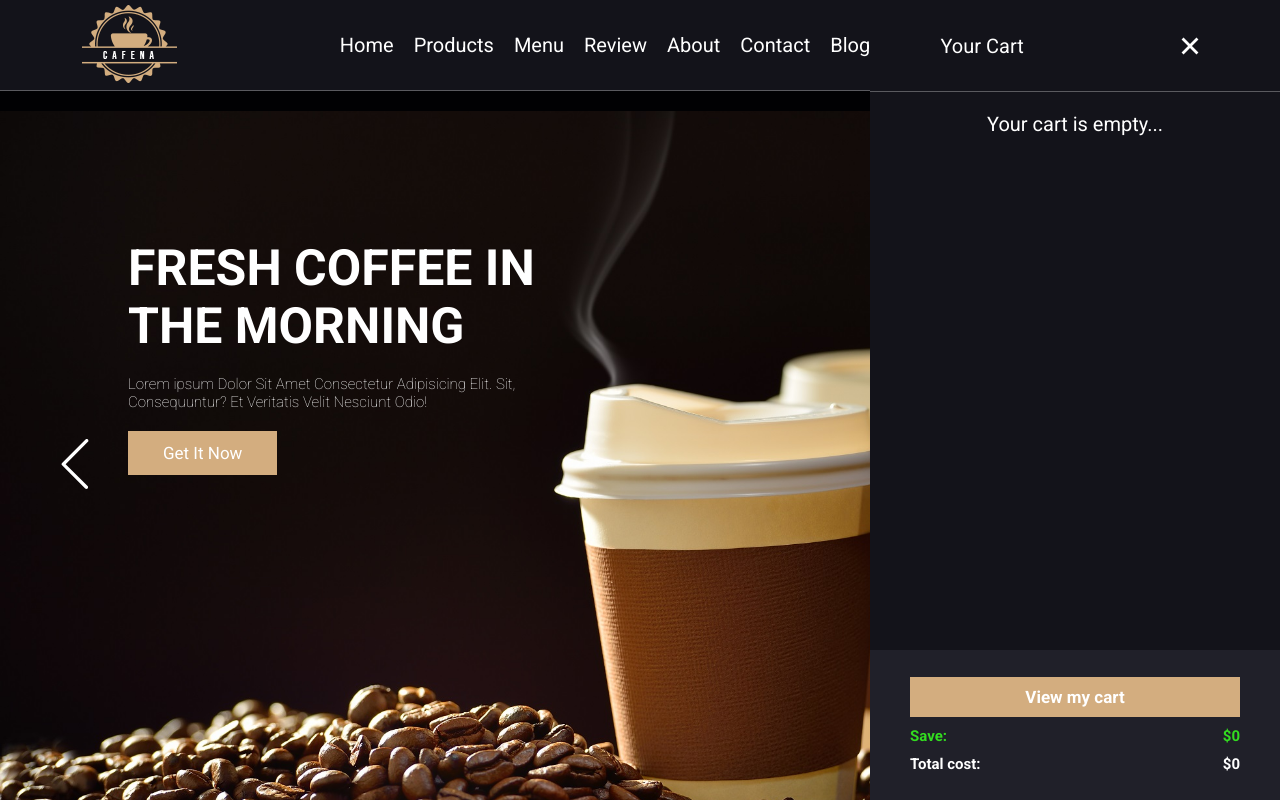
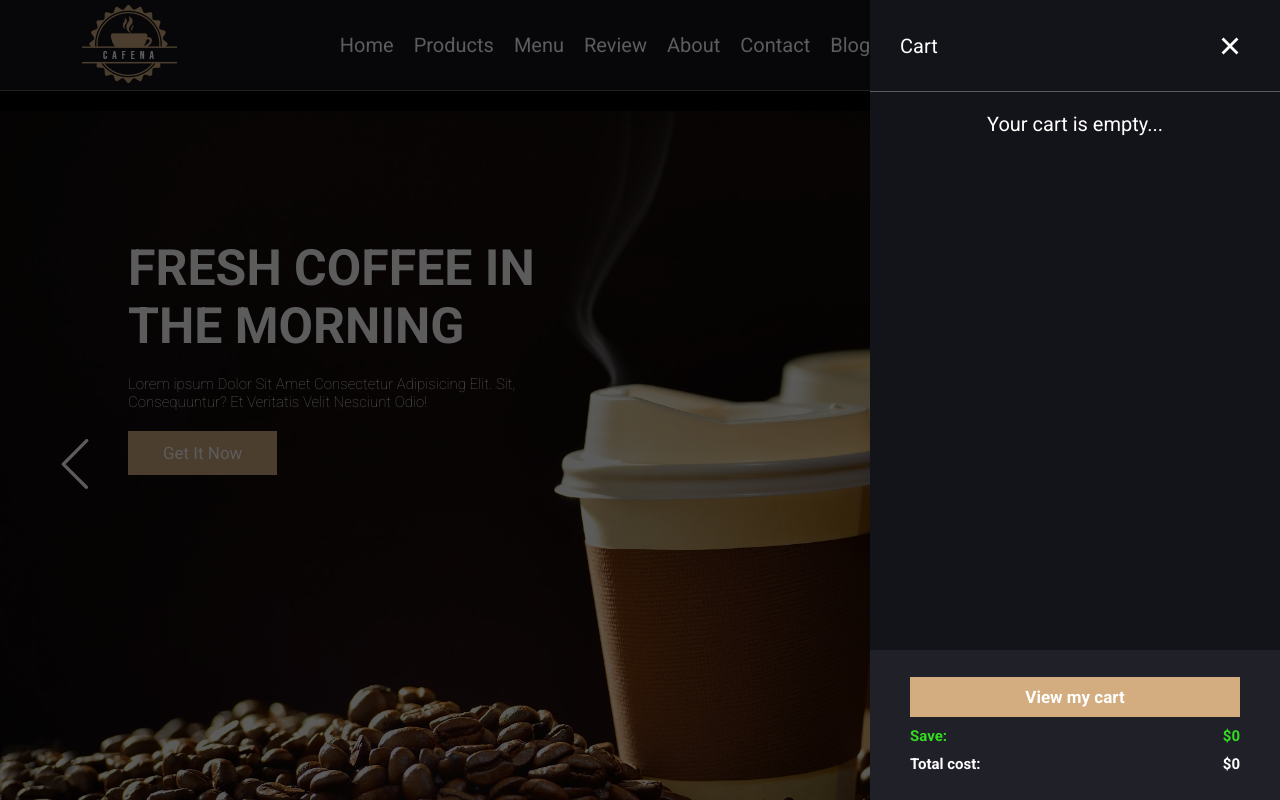
Before and after one commit to Tomek99/coffeeShop-app, a React (Create React App) app in the folder client/: page / in a window 1280 px wide. Both pictures are taken after a click on the button 1183 px from the left and 45 px from the top of the page. Shown: the top 800 px of the page. Built offline with nearby package versions, Linux system fonts and the light colour scheme.

Commit message:
blurScreen component added

```diff
--- /dev/null
+++ b/client/src/components/BlurScreen/BlurScreen.js
@@ -0,0 +1,13 @@
+import React from "react";
+import styles from "./BlurScreen.module.scss";
+
+function BlurScreen({ isCartOpen, handleAside, handleCart }) {
+  function handleBlurScreen() {
+    if (isCartOpen) handleCart();
+    else handleAside();
+  }
+
+  return <div className={styles.BlurScreen} onClick={handleBlurScreen}></div>;
+}
+
+export default BlurScreen;
--- /dev/null
+++ b/client/src/components/BlurScreen/BlurScreen.module.scss
@@ -0,0 +1,13 @@
+.BlurScreen {
+    position: fixed;
+    top: 0;
+    bottom: 0;
+    right: 0;
+    left: 0;
+    background: rgb(0, 0, 0);
+    will-change: opacity;
+    opacity: 0.64;
+    inset: 0px;
+    transition: opacity 300ms ease 0s;
+    pointer-events: auto;
+}
--- a/client/src/components/Cart/Cart.js
+++ b/client/src/components/Cart/Cart.js
@@ -6,13 +6,13 @@ import NBarAside from "../NBarAside/NBarAside";
 import { Link } from "react-router-dom";
 import { Context } from "../../Contexts/Context";
 
-function Cart({ isBasketOpen, handleCart, basketQuantity }) {
+function Cart({ isCartOpen, handleCart, basketQuantity }) {
   const { basketItems, basketPrice } = useContext(Context);
 
   return (
     <div
       className={
-        isBasketOpen
+        isCartOpen
           ? `${styles.PopupBasket} ${styles.active}`
           : styles.PopupBasket
       }
--- a/client/src/components/NBarAside/NBarAside.js
+++ b/client/src/components/NBarAside/NBarAside.js
@@ -8,7 +8,7 @@ function NBarAside(props) {
         <span>Account</span>
       ) : (
         <span>
-          Your Cart&nbsp;
+          Cart&nbsp;
           <span style={{ color: "rgb(51, 220, 32)" }}>
             {props.basketQuantity !== 0
               ? `(${props.basketQuantity} items)`
--- a/client/src/components/NBarAside/NBarAside.module.scss
+++ b/client/src/components/NBarAside/NBarAside.module.scss
@@ -1,13 +1,14 @@
 .basketBar {
     display: flex;
     flex-direction: row;
-    justify-content: space-around;
+    justify-content: space-between;
     align-items: center;
     width: 100%;
     height: 92px;
     background-color: var(--black);
     font-size: 2rem;
     margin-bottom: 20px;
+    padding: 0 30px;
     border-bottom: var(--border);
 
     .btnHamburger {
--- a/client/src/components/NavigationBar/NavigationBar.js
+++ b/client/src/components/NavigationBar/NavigationBar.js
@@ -10,6 +10,7 @@ import PropTypes from "prop-types";
 import PopupUserNav1 from "../PopupUserNav/PopupUserNav1/PopupUserNav1";
 import PopupUserNav2 from "../PopupUserNav/PopupUserNav2/PopupUserNav2";
 import { Context } from "../../Contexts/Context";
+import BlurScreen from "../BlurScreen/BlurScreen";
 
 function NavigationBar(props) {
   const { basketQuantity } = props;
@@ -26,7 +27,7 @@ function NavigationBar(props) {
   ];
 
   const [isAsideOpen, setAsideOpen] = useState(false);
-  const [isBasketOpen, setBasketOpen] = useState(false);
+  const [isCartOpen, setCartOpen] = useState(false);
   const [isNavigationOpen, setNavigationOpen] = useState(false);
   const [isSearchOpen, setSearchOpen] = useState(false);
 
@@ -36,31 +37,29 @@ function NavigationBar(props) {
     setSearchOpen(!isSearchOpen);
     setNavigationOpen(false);
     setAsideOpen(false);
-    setBasketOpen(false);
+    setCartOpen(false);
   };
 
   const handleNavigation = () => {
     setNavigationOpen(!isNavigationOpen);
     setAsideOpen(false);
     setSearchOpen(false);
-    setBasketOpen(false);
+    setCartOpen(false);
   };
 
   const handleAside = () => {
     setAsideOpen(!isAsideOpen);
     setNavigationOpen(false);
     setSearchOpen(false);
-    setBasketOpen(false);
+    setCartOpen(false);
   };
 
   const handleCart = (location) => {
-    console.log(location);
     if (location === "/cart") {
-      console.log("WORKING");
       return;
     }
 
-    setBasketOpen(!isBasketOpen);
+    setCartOpen(!isCartOpen);
     setAsideOpen(false);
     setNavigationOpen(false);
     setSearchOpen(false);
@@ -158,9 +157,16 @@ function NavigationBar(props) {
 
             <Cart
               handleCart={handleCart}
-              isBasketOpen={isBasketOpen}
+              isCartOpen={isCartOpen}
               basketQuantity={basketQuantity}
             />
+            {isCartOpen || isAsideOpen ? (
+              <BlurScreen
+                isCartOpen={isCartOpen}
+                handleAside={handleAside}
+                handleCart={handleCart}
+              />
+            ) : null}
           </div>
         </div>
       </div>
--- a/client/src/components/NavigationBar/NavigationBar.module.scss
+++ b/client/src/components/NavigationBar/NavigationBar.module.scss
@@ -133,7 +133,7 @@
         top: 76px;
         flex-direction: column !important;
         background-color: var(--bg);
-        width: 40%;
+        width: 30%;
         text-align: center;
         transition: 0.3s;
         border-bottom: var(--border);
@@ -163,4 +163,8 @@
     .navBar {
         justify-content: space-evenly !important;
     }
+
+    .navMenu {
+        width: 40%;
+    }
 }
```
